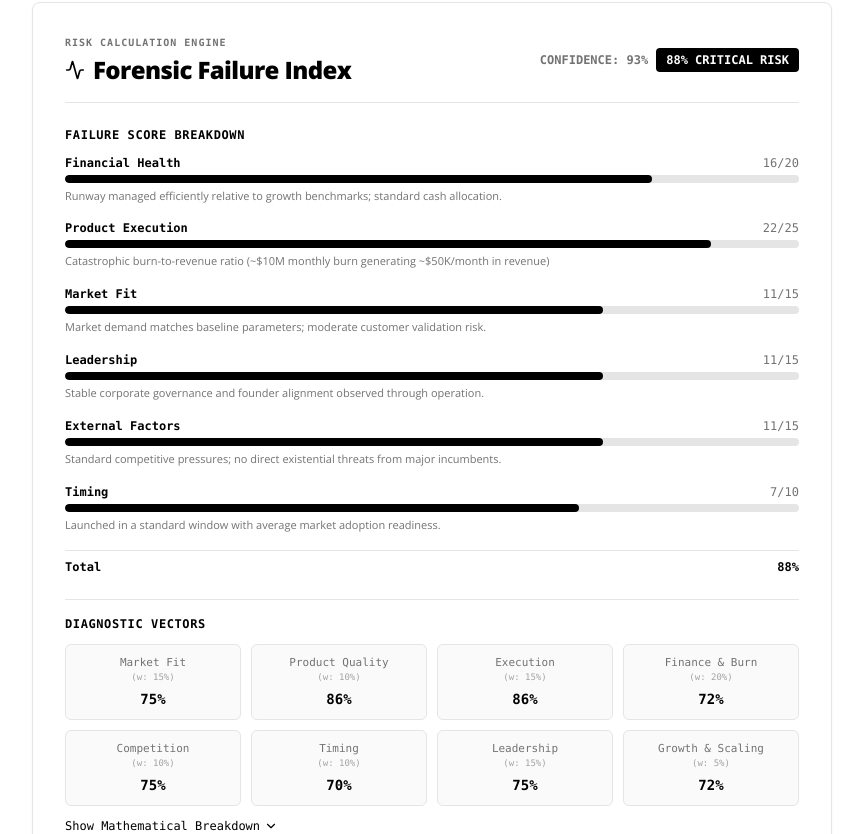
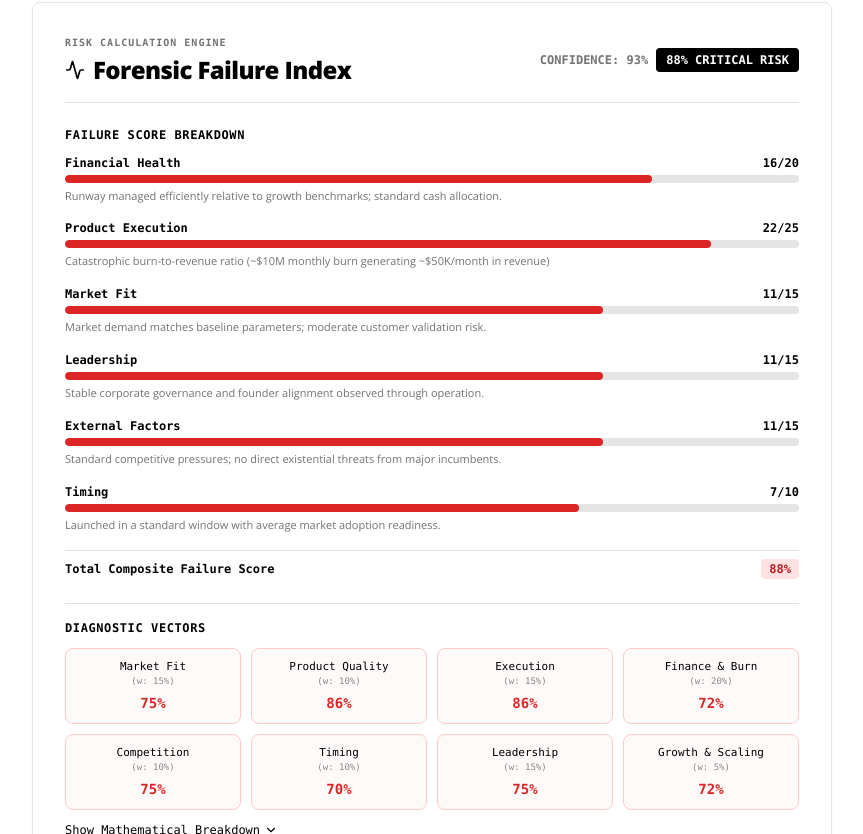
Before and after one commit to SarthakPatil18/pivotvault, a React (Vite) app in the folder frontend/: page /startup/fast in a window 1280 px wide. Shown: the part 3386-4220 px from the top of the page, without its empty margins (0-863 px from the left). Built offline with nearby package versions, Linux system fonts and the light colour scheme; no server answers.

Commit message:
feat(ui): add dynamic status colors for risk gauges, score bars, and vectors across all startups

```diff
--- a/frontend/src/components/common/FailureScoreBadge.jsx
+++ b/frontend/src/components/common/FailureScoreBadge.jsx
@@ -5,12 +5,12 @@ export function FailureScoreBadge({ score, size = 'md', showIcon = true, showLab
   const isHighRisk = numScore >= 70;
   const isLowRisk = numScore < 50;
 
-  // Single permitted functional accent: tiny status dot only
+  // Functional status indicator colors
   const dotColor = isHighRisk
     ? 'bg-[#DC2626]'
     : isLowRisk
-    ? 'bg-[#16A34A]'
-    : 'bg-[#737373]';
+    ? 'bg-[#10B981]'
+    : 'bg-[#F59E0B]';
 
   return (
     <span
--- a/frontend/src/components/startup/FailureAnalysis.jsx
+++ b/frontend/src/components/startup/FailureAnalysis.jsx
@@ -735,10 +735,15 @@ export function FailureAnalysis({ startup }) {
             <div>
               <div className="flex items-center justify-between text-xs font-mono mb-1">
                 <span className="font-bold text-black dark:text-white">Financial Health</span>
-                <span className="text-[#737373]">{finScore}/20</span>
+                <span className="font-bold text-black dark:text-white">{finScore}/20</span>
               </div>
               <div className="w-full h-2 rounded-full bg-[#E5E5E5] dark:bg-[#2A2A2A] overflow-hidden">
-                <div className="h-full bg-black dark:bg-white rounded-full" style={{ width: `${(finScore / 20) * 100}%` }} />
+                <div
+                  className={`h-full rounded-full transition-all duration-500 ${
+                    (finScore / 20) >= 0.7 ? 'bg-[#DC2626]' : (finScore / 20) >= 0.5 ? 'bg-[#F59E0B]' : 'bg-[#10B981]'
+                  }`}
+                  style={{ width: `${(finScore / 20) * 100}%` }}
+                />
               </div>
               <p className="text-[11px] text-[#737373] dark:text-[#A3A3A3] mt-1">
                 Runway managed efficiently relative to growth benchmarks; standard cash allocation.
@@ -748,10 +753,15 @@ export function FailureAnalysis({ startup }) {
             <div>
               <div className="flex items-center justify-between text-xs font-mono mb-1">
                 <span className="font-bold text-black dark:text-white">Product Execution</span>
-                <span className="text-[#737373]">{prodScore}/25</span>
+                <span className="font-bold text-black dark:text-white">{prodScore}/25</span>
               </div>
               <div className="w-full h-2 rounded-full bg-[#E5E5E5] dark:bg-[#2A2A2A] overflow-hidden">
-                <div className="h-full bg-black dark:bg-white rounded-full" style={{ width: `${(prodScore / 25) * 100}%` }} />
+                <div
+                  className={`h-full rounded-full transition-all duration-500 ${
+                    (prodScore / 25) >= 0.7 ? 'bg-[#DC2626]' : (prodScore / 25) >= 0.5 ? 'bg-[#F59E0B]' : 'bg-[#10B981]'
+                  }`}
+                  style={{ width: `${(prodScore / 25) * 100}%` }}
+                />
               </div>
               <p className="text-[11px] text-[#737373] dark:text-[#A3A3A3] mt-1">
                 {rootCause1}
@@ -761,10 +771,15 @@ export function FailureAnalysis({ startup }) {
             <div>
               <div className="flex items-center justify-between text-xs font-mono mb-1">
                 <span className="font-bold text-black dark:text-white">Market Fit</span>
-                <span className="text-[#737373]">{mktScore}/15</span>
+                <span className="font-bold text-black dark:text-white">{mktScore}/15</span>
               </div>
               <div className="w-full h-2 rounded-full bg-[#E5E5E5] dark:bg-[#2A2A2A] overflow-hidden">
-                <div className="h-full bg-black dark:bg-white rounded-full" style={{ width: `${(mktScore / 15) * 100}%` }} />
+                <div
+                  className={`h-full rounded-full transition-all duration-500 ${
+                    (mktScore / 15) >= 0.7 ? 'bg-[#DC2626]' : (mktScore / 15) >= 0.5 ? 'bg-[#F59E0B]' : 'bg-[#10B981]'
+                  }`}
+                  style={{ width: `${(mktScore / 15) * 100}%` }}
+                />
               </div>
               <p className="text-[11px] text-[#737373] dark:text-[#A3A3A3] mt-1">
                 Market demand matches baseline parameters; moderate customer validation risk.
@@ -774,10 +789,15 @@ export function FailureAnalysis({ startup }) {
             <div>
               <div className="flex items-center justify-between text-xs font-mono mb-1">
                 <span className="font-bold text-black dark:text-white">Leadership</span>
-                <span className="text-[#737373]">{ldrScore}/15</span>
+                <span className="font-bold text-black dark:text-white">{ldrScore}/15</span>
               </div>
               <div className="w-full h-2 rounded-full bg-[#E5E5E5] dark:bg-[#2A2A2A] overflow-hidden">
-                <div className="h-full bg-black dark:bg-white rounded-full" style={{ width: `${(ldrScore / 15) * 100}%` }} />
+                <div
+                  className={`h-full rounded-full transition-all duration-500 ${
+                    (ldrScore / 15) >= 0.7 ? 'bg-[#DC2626]' : (ldrScore / 15) >= 0.5 ? 'bg-[#F59E0B]' : 'bg-[#10B981]'
+                  }`}
+                  style={{ width: `${(ldrScore / 15) * 100}%` }}
+                />
               </div>
               <p className="text-[11px] text-[#737373] dark:text-[#A3A3A3] mt-1">
                 Stable corporate governance and founder alignment observed through operation.
@@ -787,10 +807,15 @@ export function FailureAnalysis({ startup }) {
             <div>
               <div className="flex items-center justify-between text-xs font-mono mb-1">
                 <span className="font-bold text-black dark:text-white">External Factors</span>
-                <span className="text-[#737373]">{extScore}/15</span>
+                <span className="font-bold text-black dark:text-white">{extScore}/15</span>
               </div>
               <div className="w-full h-2 rounded-full bg-[#E5E5E5] dark:bg-[#2A2A2A] overflow-hidden">
-                <div className="h-full bg-black dark:bg-white rounded-full" style={{ width: `${(extScore / 15) * 100}%` }} />
+                <div
+                  className={`h-full rounded-full transition-all duration-500 ${
+                    (extScore / 15) >= 0.7 ? 'bg-[#DC2626]' : (extScore / 15) >= 0.5 ? 'bg-[#F59E0B]' : 'bg-[#10B981]'
+                  }`}
+                  style={{ width: `${(extScore / 15) * 100}%` }}
+                />
               </div>
               <p className="text-[11px] text-[#737373] dark:text-[#A3A3A3] mt-1">
                 Standard competitive pressures; no direct existential threats from major incumbents.
@@ -800,10 +825,15 @@ export function FailureAnalysis({ startup }) {
             <div>
               <div className="flex items-center justify-between text-xs font-mono mb-1">
                 <span className="font-bold text-black dark:text-white">Timing</span>
-                <span className="text-[#737373]">{timeScore}/10</span>
+                <span className="font-bold text-black dark:text-white">{timeScore}/10</span>
               </div>
               <div className="w-full h-2 rounded-full bg-[#E5E5E5] dark:bg-[#2A2A2A] overflow-hidden">
-                <div className="h-full bg-black dark:bg-white rounded-full" style={{ width: `${(timeScore / 10) * 100}%` }} />
+                <div
+                  className={`h-full rounded-full transition-all duration-500 ${
+                    (timeScore / 10) >= 0.7 ? 'bg-[#DC2626]' : (timeScore / 10) >= 0.5 ? 'bg-[#F59E0B]' : 'bg-[#10B981]'
+                  }`}
+                  style={{ width: `${(timeScore / 10) * 100}%` }}
+                />
               </div>
               <p className="text-[11px] text-[#737373] dark:text-[#A3A3A3] mt-1">
                 Launched in a standard window with average market adoption readiness.
@@ -812,8 +842,10 @@ export function FailureAnalysis({ startup }) {
 
             {/* Total Row */}
             <div className="pt-2 border-t border-[#E5E5E5] dark:border-[#2A2A2A] flex items-center justify-between text-xs font-mono font-bold text-black dark:text-white">
-              <span>Total</span>
-              <span>{rawScore}%</span>
+              <span>Total Composite Failure Score</span>
+              <span className={`px-2 py-0.5 rounded ${
+                rawScore >= 70 ? 'bg-red-100 text-red-700 dark:bg-red-950/60 dark:text-red-400' : 'bg-amber-100 text-amber-700 dark:bg-amber-950/60 dark:text-amber-400'
+              }`}>{rawScore}%</span>
             </div>
           </div>
         </div>
@@ -824,13 +856,21 @@ export function FailureAnalysis({ startup }) {
             Diagnostic Vectors
           </h3>
           <div className="grid grid-cols-2 sm:grid-cols-4 gap-2.5 text-center font-mono">
-            {vectors.map((vec, idx) => (
-              <div key={idx} className="p-2.5 rounded-[6px] border border-[#E5E5E5] dark:border-[#2A2A2A] bg-[#FAFAFA] dark:bg-[#0A0A0A]">
-                <div className="text-[11px] text-[#737373] dark:text-[#A3A3A3]">{vec.label}</div>
-                <div className="text-[9px] text-[#A3A3A3] dark:text-[#666666]">(w: {vec.weight})</div>
-                <div className="text-sm font-bold text-black dark:text-white mt-1">{vec.score}%</div>
-              </div>
-            ))}
+            {vectors.map((vec, idx) => {
+              const vecColor = vec.score >= 70
+                ? 'text-[#DC2626] border-red-200 dark:border-red-950/60 bg-red-50/40 dark:bg-red-950/20'
+                : vec.score >= 50
+                ? 'text-[#D97706] dark:text-[#F59E0B] border-amber-200 dark:border-amber-950/60 bg-amber-50/40 dark:bg-amber-950/20'
+                : 'text-[#10B981] border-emerald-200 dark:border-emerald-950/60 bg-emerald-50/40 dark:bg-emerald-950/20';
+
+              return (
+                <div key={idx} className={`p-2.5 rounded-[8px] border ${vecColor} transition-all`}>
+                  <div className="text-[11px] font-medium text-black dark:text-white">{vec.label}</div>
+                  <div className="text-[9px] text-[#888888] dark:text-[#777777]">(w: {vec.weight})</div>
+                  <div className="text-sm font-extrabold mt-1 font-mono">{vec.score}%</div>
+                </div>
+              );
+            })}
           </div>
 
           <button
```
Also changed, not shown: frontend/src/components/intelligence/RiskScoreGauge.jsx (+24 -16 lines), frontend/src/pages/RiskScanner.jsx (+21 -22 lines).
